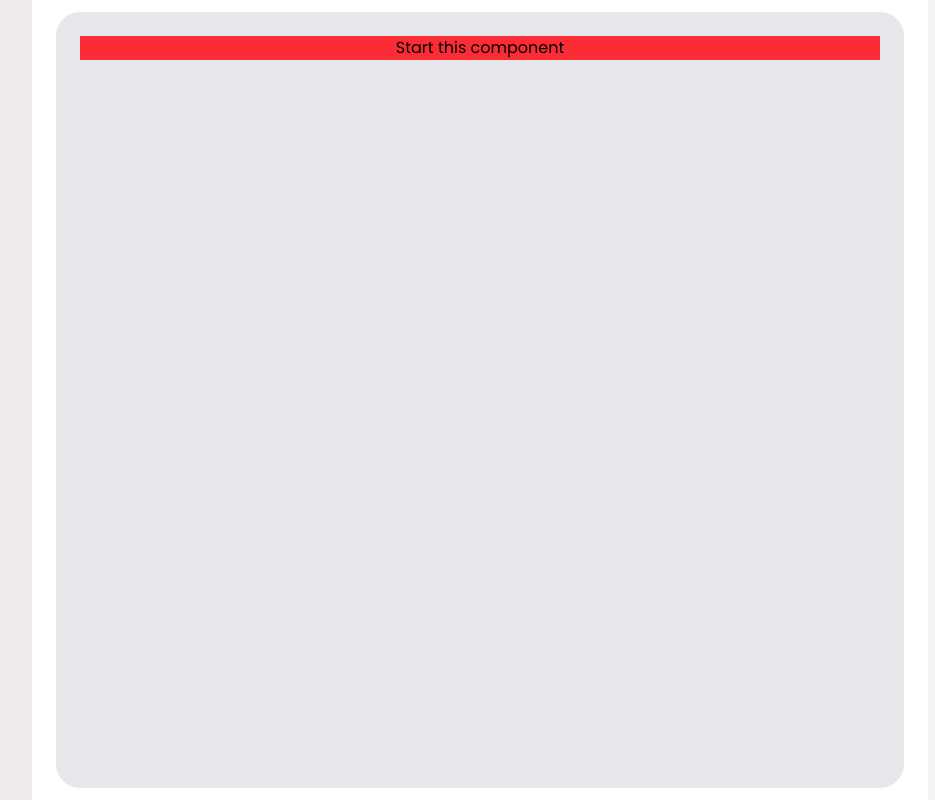
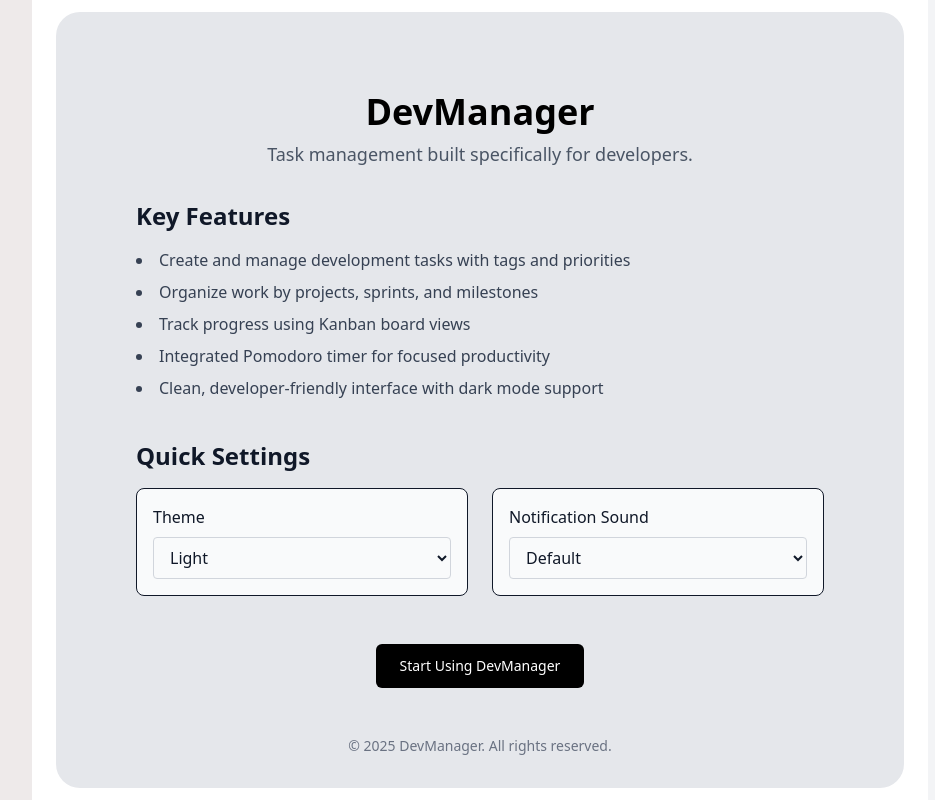
Before and after one commit to abhijithes/devchat-frontend, a React (Vite) app: page /chat in a window 1280 px wide. Shown: the whole page, without its empty margins (224-1159 px from the left). Built offline with nearby package versions, Linux system fonts and the light colour scheme.

Commit message:
refactor: changes on start

```diff
--- a/src/pages/Start.tsx
+++ b/src/pages/Start.tsx
@@ -1,3 +1,59 @@
 export const Start = () => {
-  return <div className="font-family apply centered">Start this component</div>;
+  return (
+    <div className="min-h-screen  text-gray-900 p-6">
+      <div className="max-w-4xl mx-auto   rounded-lg p-8">
+        <header className="mb-8 text-center">
+          <h1 className="text-4xl font-bold text-black">DevManager</h1>
+          <p className="text-lg mt-2 text-gray-600">
+            Task management built specifically for developers.
+          </p>
+        </header>
+
+        <section className="mb-10">
+          <h2 className="text-2xl font-semibold mb-4">Key Features</h2>
+          <ul className="space-y-2 list-disc list-inside text-gray-700">
+            <li>Create and manage development tasks with tags and priorities</li>
+            <li>Organize work by projects, sprints, and milestones</li>
+            <li>Track progress using Kanban board views</li>
+            <li>Integrated Pomodoro timer for focused productivity</li>
+            <li>Clean, developer-friendly interface with dark mode support</li>
+          </ul>
+        </section>
+
+        <section className="mb-10">
+          <h2 className="text-2xl font-semibold mb-4">Quick Settings</h2>
+          <div className="grid grid-cols-1 md:grid-cols-2 gap-6">
+            <div className="p-4 border rounded-lg bg-gray-50">
+              <label className="block font-medium mb-2">Theme</label>
+              <select className="w-full border border-gray-300 rounded px-3 py-2 focus:outline-none focus:ring focus:border-blue-500">
+                <option>Light</option>
+                <option>Dark</option>
+                <option>System Default</option>
+              </select>
+            </div>
+
+            <div className="p-4 border rounded-lg bg-gray-50">
+              <label className="block font-medium mb-2">Notification Sound</label>
+              <select className="w-full border border-gray-300 rounded px-3 py-2 focus:outline-none focus:ring focus:border-blue-500">
+                <option>Default</option>
+                <option>Chime</option>
+                <option>Pop</option>
+                <option>Silent</option>
+              </select>
+            </div>
+          </div>
+        </section>
+
+        <div className="text-center mt-12">
+          <button className="bg-black text-white px-6 py-3 rounded-md text-sm font-medium hover:bg-blue-800 transition">
+            Start Using DevManager
+          </button>
+        </div>
+
+        <footer className="text-center text-sm text-gray-500 mt-12">
+          © {new Date().getFullYear()} DevManager. All rights reserved.
+        </footer>
+      </div>
+    </div>
+  )
 };
```
